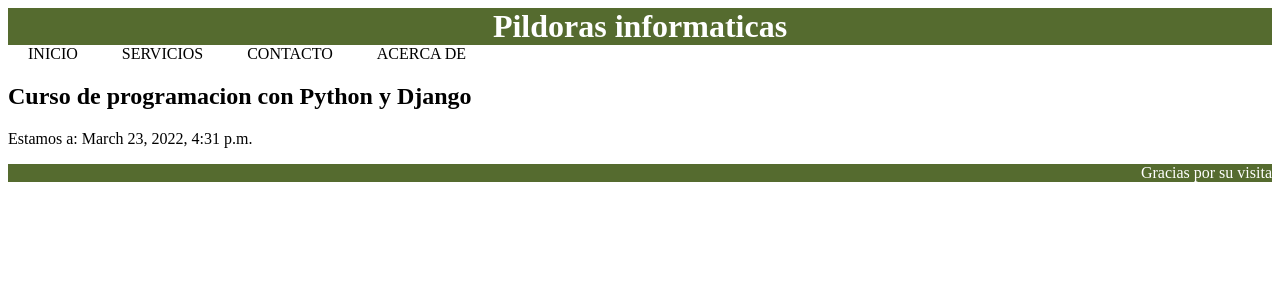
After one commit to FrankLopez93/DJango, a Django app: page /cursoCss/ in a window 1280 px wide. The commit adds this page. Shown: the top 300 px of the page. Run offline with Django 3.2, Linux system fonts and the light colour scheme.

Commit message:
Herencia
se agrega plantilla padre y plantillas hijas

```diff
--- /dev/null
+++ b/firstProject/firstProject/Templates/base.html
@@ -0,0 +1,38 @@
+<!DOCTYPE html>
+<html lang="en">
+<head>
+    <meta charset="UTF-8">
+    <meta http-equiv="X-UA-Compatible" content="IE=edge">
+    <meta name="viewport" content="width=device-width, initial-scale=1.0">
+    <title>
+        {% block title %} {% endblock %}
+    </title>
+    <style>
+        h1{
+            background-color: darkolivegreen;
+            color: white;
+            text-align: center;
+            margin: 0;
+        }
+        footer{
+            background-color: darkolivegreen;
+            color: white;
+            text-align: right;
+        }
+    </style>
+</head>
+<body>
+    <h1>Pildoras informaticas</h1>
+
+    {% include 'header/navbar.html' %}
+
+    <h2>Curso de programacion con Python y Django</h2>
+
+    {% block content %}
+    {% endblock %}
+
+    <footer>
+        Gracias por su visita
+    </footer>
+</body>
+</html>
--- /dev/null
+++ b/firstProject/firstProject/Templates/cursoCss.html
@@ -0,0 +1,9 @@
+{% extends 'base.html' %}
+
+{% block title %}
+    Curso C#
+{% endblock %}
+
+{% block content %}
+    <p>Estamos a: {{dameFecha}}</p>
+{% endblock %}
--- /dev/null
+++ b/firstProject/firstProject/Templates/header/navbar.html
@@ -0,0 +1,28 @@
+<!DOCTYPE html>
+<html lang="en">
+<head>
+    <meta charset="UTF-8">
+    <title>Document</title>
+    <style>
+        #barra{
+            margin: 0;
+            padding: 0;
+            list-style: none;
+            text-transform: uppercase;
+        }
+        #barra li{
+            display: inline;
+            margin: 0 20px;
+        }
+    </style>
+</head>
+<body>
+    <ul id="barra">
+        <li>Inicio</li>
+        <li>Servicios</li>
+        <li>Contacto</li>
+        <li>Acerca de</li>
+    </ul>
+
+</body>
+</html>
--- a/firstProject/firstProject/Templates/myTemplate.html
+++ b/firstProject/firstProject/Templates/myTemplate.html
@@ -11,10 +11,15 @@
     </style>
 </head>
 <body>
+    <div>
+        {% include 'header/navbar.html' %}
+    </div>
+
     <h1>Documento externo con Django</h1>
     {% comment %}
         SINTAXIS PARA COMENTAR CODIGO SOBRE PLANTILLAS
     {% endcomment %}
+
     {% if nombre_persona == 'Francisco' %}
         <p>Esto lo desarrollo {{nombre_persona}}</p>
     {% else %}
--- a/firstProject/firstProject/urls.py
+++ b/firstProject/firstProject/urls.py
@@ -15,7 +15,7 @@ Including another URLconf
 """
 from django.contrib import admin
 from django.urls import path
-from firstProject.views import todayIs, gretting, fired, edad
+from firstProject.views import todayIs, gretting, fired, edad, cursoC, cursoCss
 
 urlpatterns = [
     path('admin/', admin.site.urls),
@@ -23,4 +23,6 @@ urlpatterns = [
     path('fired/', fired),
     path('todayIs/', todayIs),
     path('edad/<int:e_dad>/<int:year>', edad),
+    path('cursoC/', cursoC),
+    path('cursoCss/', cursoCss),
 ]
--- a/firstProject/firstProject/views.py
+++ b/firstProject/firstProject/views.py
@@ -2,6 +2,7 @@ from django.http import HttpResponse  #always import this library for views
 import datetime
 from django.template import Template, Context
 from django.template.loader import get_template
+from django.shortcuts import render
 
 class Persona(object):
     def __init__(self, nombre, apellido):
@@ -19,15 +20,19 @@ def gretting(request):
     # templt = Template(doc_externo.read())
     # doc_externo.close()
 
-    doc_externo = get_template('myTemplate.html')
+    #doc_externo = get_template('myTemplate.html')
     # ctx = Context({'nombre_persona':p1.nombre,'apellido':p1.apellido,'actual':ahora,'temas':temas})
-    documento = doc_externo.render({'nombre_persona':p1.nombre,
-                                    'apellido':p1.apellido,
-                                    'actual':ahora,
-                                    'temas':temas
-                                })
+    #documento = doc_externo.render({'nombre_persona':p1.nombre,'apellido':p1.apellido,'actual':ahora,'temas':temas})
 
-    return HttpResponse(documento)
+    return render(request, 'myTemplate.html',{'nombre_persona':p1.nombre,'apellido':p1.apellido,'actual':ahora,'temas':temas})
+
+def cursoC(request):
+    fecha_actual = datetime.datetime.now()
+    return render(request, 'cursoC.html', {'dameFecha':fecha_actual})
+
+def cursoCss(request):
+    fecha_actual = datetime.datetime.now()
+    return render(request, 'cursoCss.html', {'dameFecha':fecha_actual})
 
 def fired(request):
     return HttpResponse("Good bye world")
```
Also changed, not shown: firstProject/firstProject/Templates/cursoC.html (added, +10 -0 lines).
